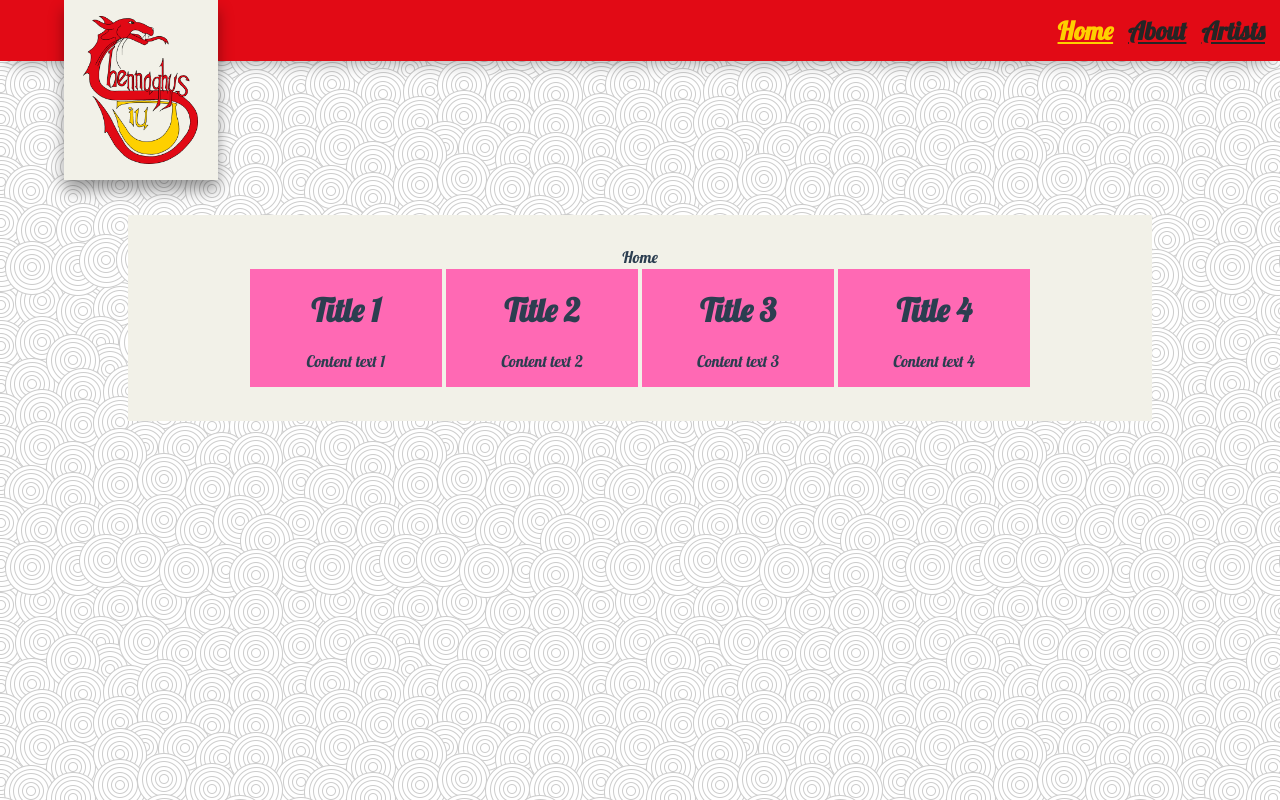
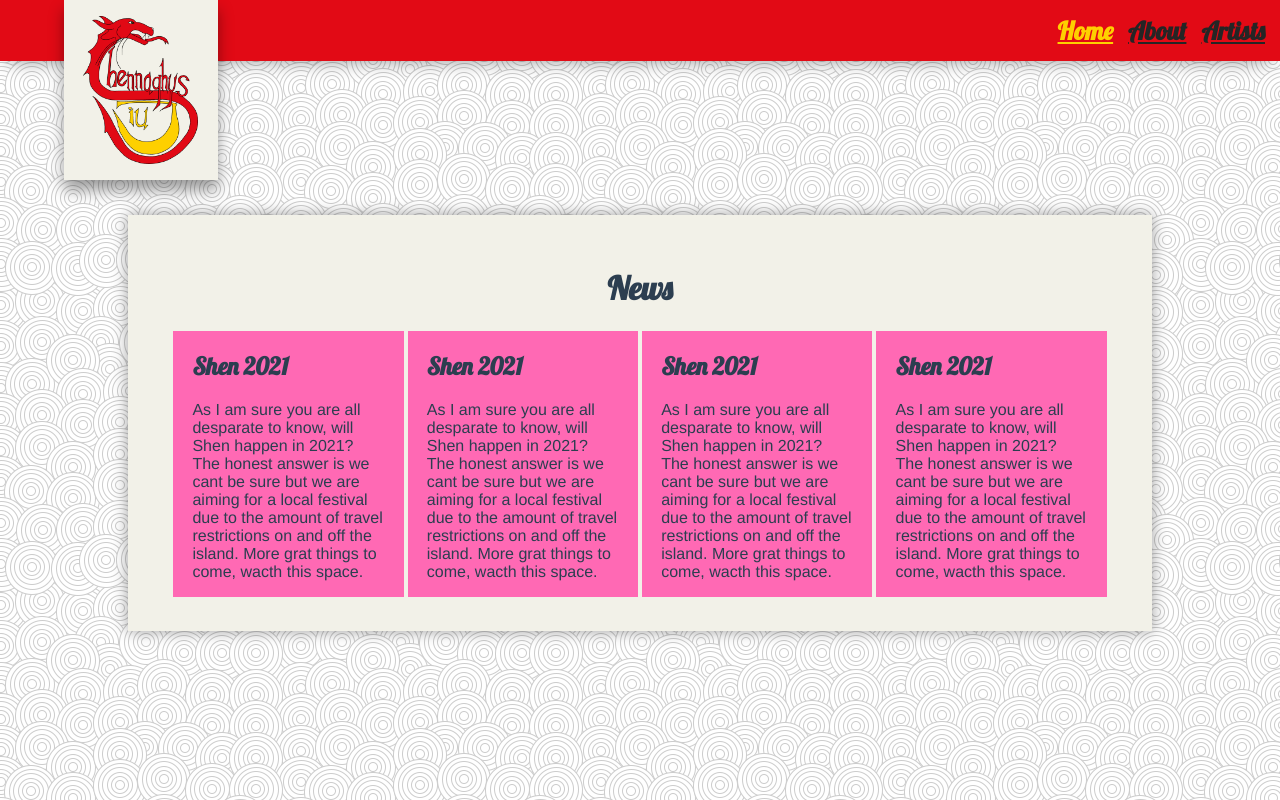
Before and after one commit to LUKERHYS/Shennaghysvue, a Vue app: page /#/ in a window 1280 px wide. Built offline with nearby package versions, Linux system fonts and the light colour scheme.

Commit message:
Added some dummy data and rough formatting of the news feed. Added a box shadow to the main panel, Will keep this as a main theme in each page

```diff
--- a/src/components/GridCard.vue
+++ b/src/components/GridCard.vue
@@ -1,6 +1,6 @@
 <template>
     <div class="grid-card">
-        <H1>{{this.post.title}}</H1>
+        <h2>{{this.post.title}}</h2>
         <p>{{this.post.content}}</p>
     </div>
 </template>
@@ -18,5 +18,10 @@ export default {
     width: 20%;
     height: 20%;
     margin: 2px;
+    text-align: left;
+    padding: 0 2%;
+}
+p {
+  font-family: Helvetica, Arial, sans-serif;
 }
 </style>
--- a/src/views/Home.vue
+++ b/src/views/Home.vue
@@ -1,7 +1,7 @@
 <template>
   <div class="home-container">
     <div class="home">
-      Home
+      <h1>News</h1>
       <grid-container :posts="posts"/>
     </div>
   </div>
@@ -15,10 +15,10 @@ export default {
   data() {
     return {
       posts: {
-        post1: { title: 'Title 1', content: 'Content text 1', Img: 'URLS' },
-        post2: { title: 'Title 2', content: 'Content text 2', Img: 'URLS' },
-        post3: { title: 'Title 3', content: 'Content text 3', Img: 'URLS' },
-        post4: { title: 'Title 4', content: 'Content text 4', Img: 'URLS' },
+        post1: { title: 'Shen 2021', content: 'As I am sure you are all desparate to know, will Shen happen in 2021? The honest answer is we cant be sure but we are aiming for a local festival due to the amount of travel restrictions on and off the island. More grat things to come, wacth this space.', Img: 'URLS' },
+        post2: { title: 'Shen 2021', content: 'As I am sure you are all desparate to know, will Shen happen in 2021? The honest answer is we cant be sure but we are aiming for a local festival due to the amount of travel restrictions on and off the island. More grat things to come, wacth this space.', Img: 'URLS' },
+        post3: { title: 'Shen 2021', content: 'As I am sure you are all desparate to know, will Shen happen in 2021? The honest answer is we cant be sure but we are aiming for a local festival due to the amount of travel restrictions on and off the island. More grat things to come, wacth this space.', Img: 'URLS' },
+        post4: { title: 'Shen 2021', content: 'As I am sure you are all desparate to know, will Shen happen in 2021? The honest answer is we cant be sure but we are aiming for a local festival due to the amount of travel restrictions on and off the island. More grat things to come, wacth this space.', Img: 'URLS' },
       },
     };
   },
@@ -33,6 +33,9 @@ export default {
   display: inline-flex;
   justify-content: center;
   align-items: center;
+  -webkit-box-shadow: 0px 0px 14px 0px rgba(0,0,0,0.39);
+  -moz-box-shadow: 0px 0px 14px 0px rgba(0,0,0,0.39);
+  box-shadow: 0px 0px 14px 0px rgba(0,0,0,0.39);
 }
 .home {
   width: 75vw;
@@ -40,4 +43,7 @@ export default {
   padding:2em;
   background-color: #F2F1E8;
 }
+h1 {
+  size: 200px;
+}
 </style>
```
